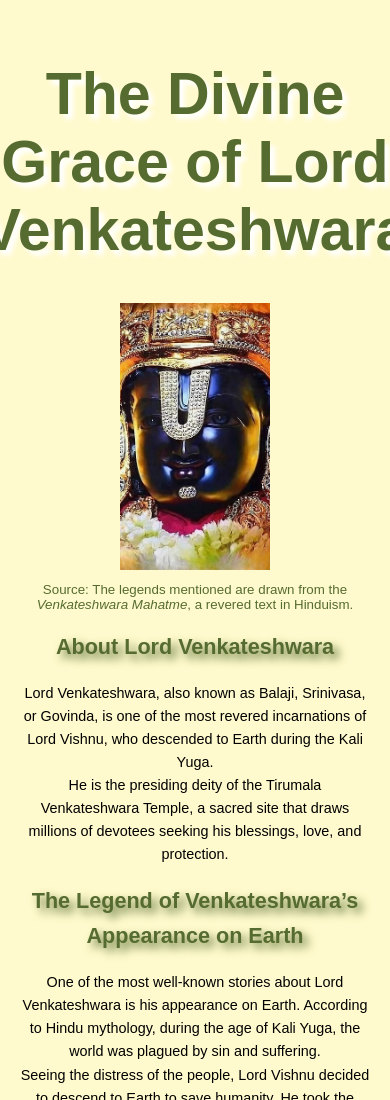
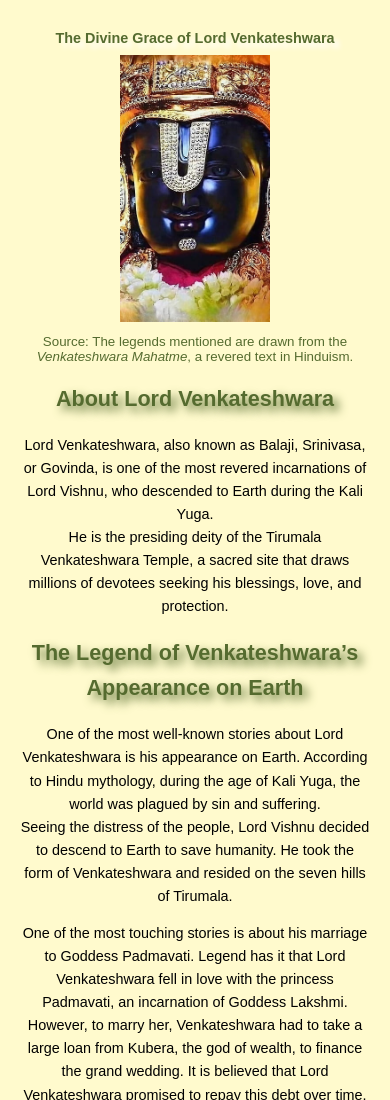
Before and after one commit to pujariaishwarya/My_Fav, a plain HTML site: page index.html in a window 390 px wide. Shown: the top 1100 px of the page. Drawn offline with Linux system fonts and the light colour scheme.

Commit message:
Update style.css

```diff
--- a/style.css
+++ b/style.css
@@ -53,4 +53,7 @@ h1, h2{
     small{
         text-align: center;
     }
+    #title{
+        font-size: 0.9em;
+    }
 }
```
